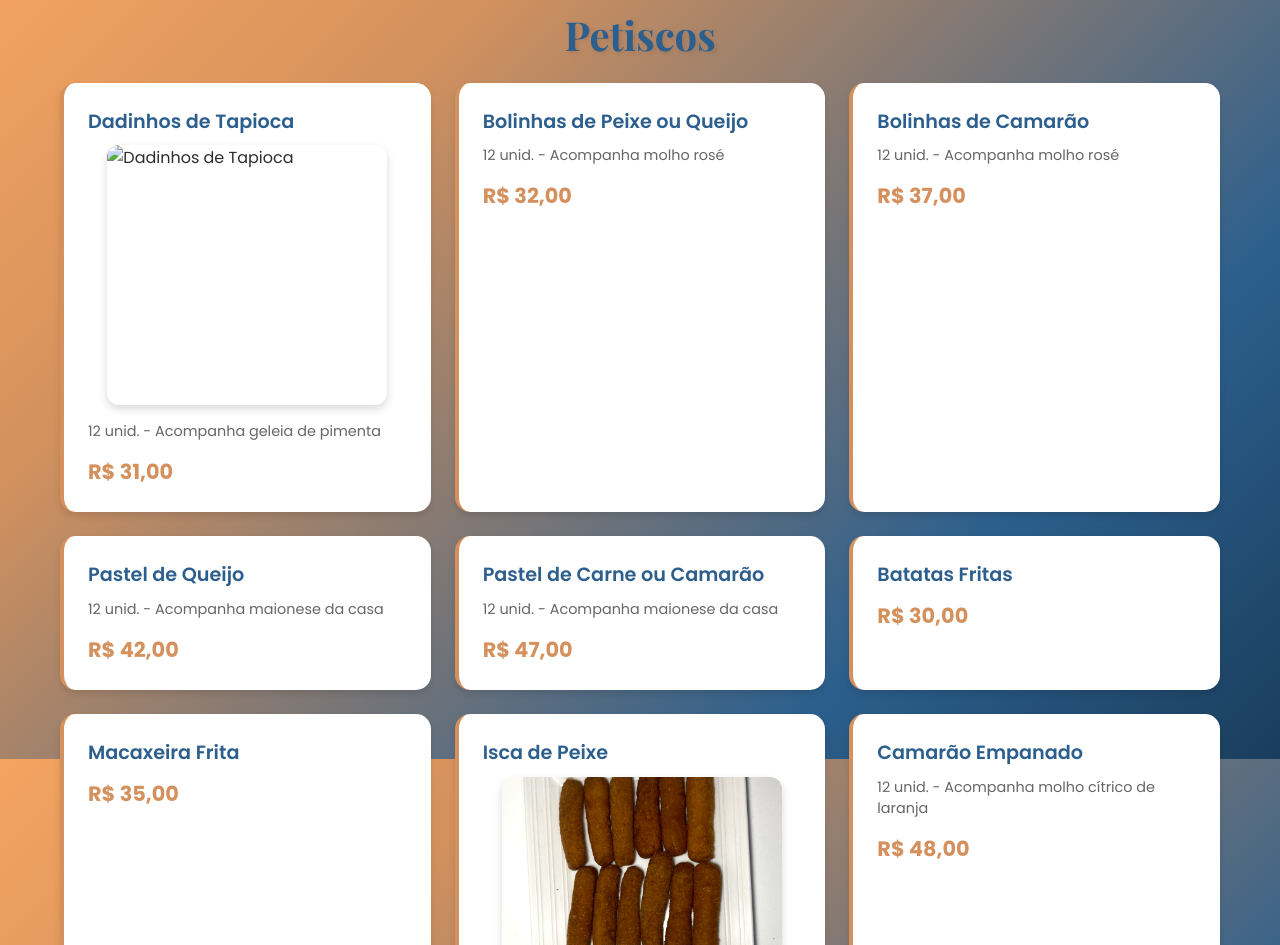
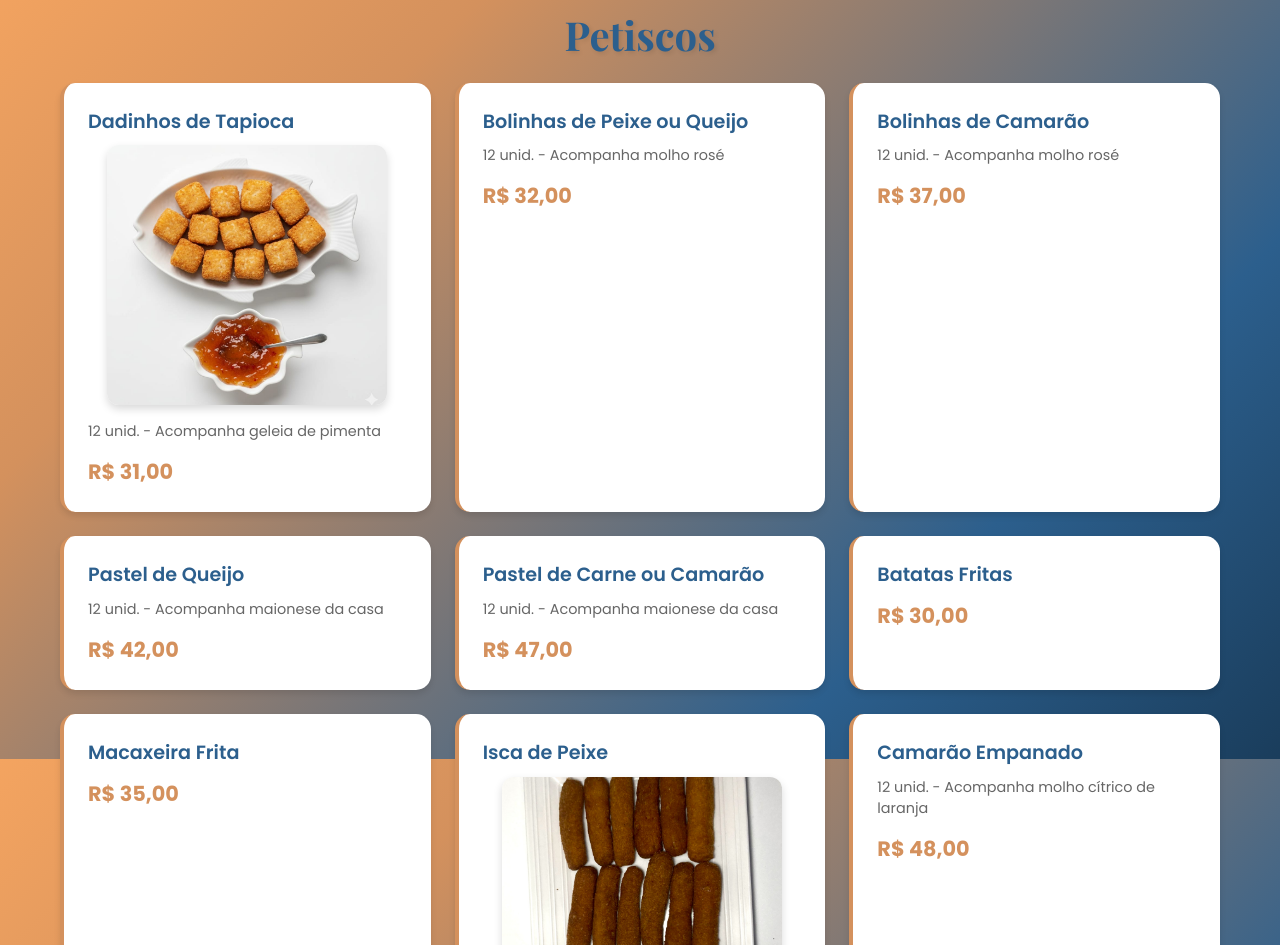
Before and after one commit to restaurantesunseticaraizinho-ux/menu_digital, a plain HTML site: page index.html in a window 1280 px wide. Shown: the part 841-1786 px from the top of the page. Drawn offline with nearby package versions, Linux system fonts and the light colour scheme; files whose address does not match are found by name.

Commit message:
Update index.html

```diff
--- a/index.html
+++ b/index.html
@@ -50,7 +50,7 @@
                 <div class="menu-grid">
                     <div class="menu-item">
                         <h3>Dadinhos de Tapioca</h3>
-                        <img src="dadinhos.jpg" alt="Dadinhos de Tapioca" class="menu-image">
+                        <img src="dadinhos.jpeg" alt="Dadinhos de Tapioca" class="menu-image">
                         <p class="description">12 unid. - Acompanha geleia de pimenta</p>
                         <p class="price">R$ 31,00</p>
                     </div>
```
